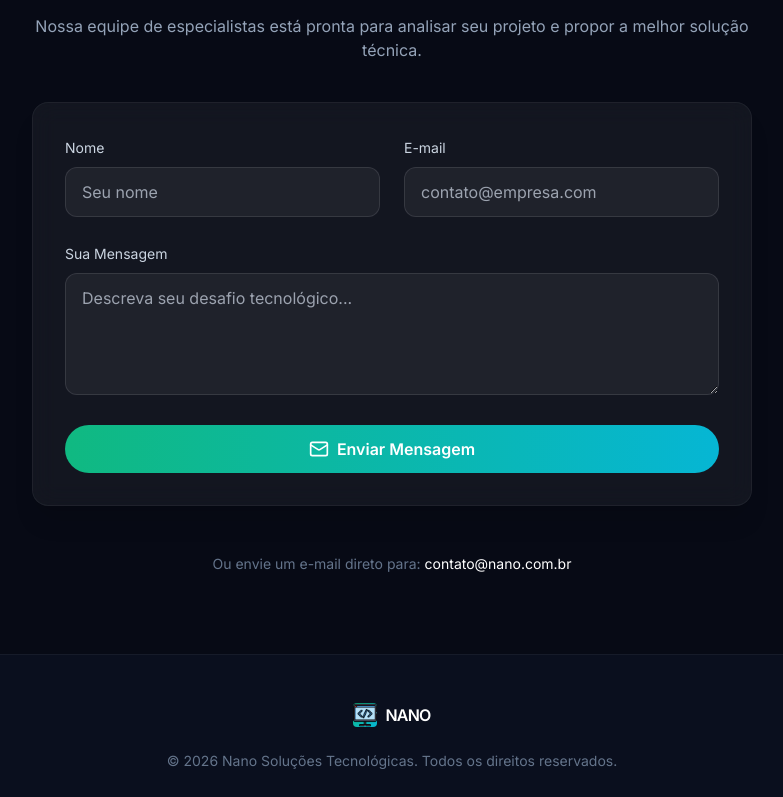
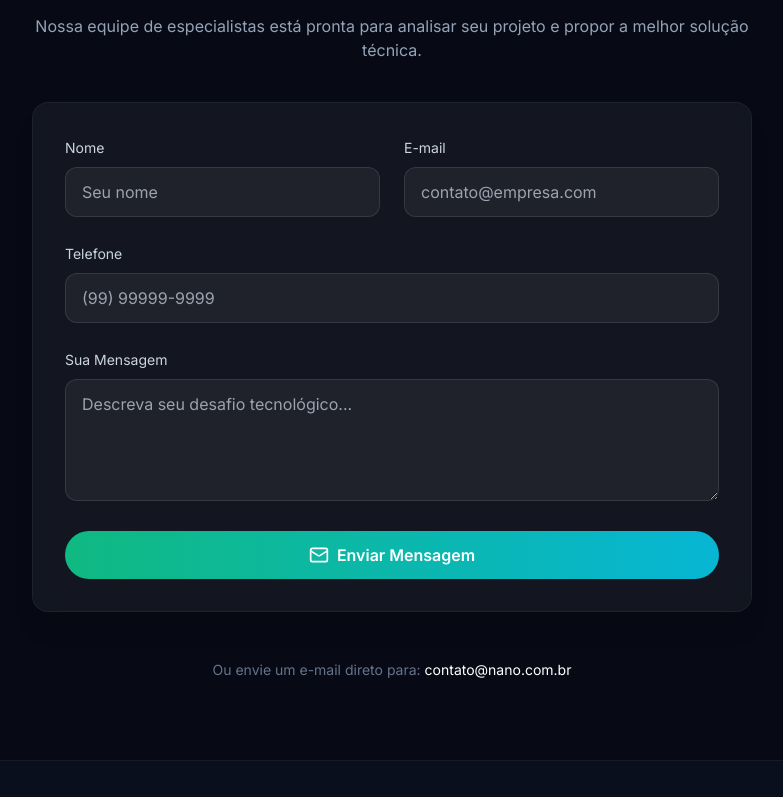
Before and after one commit to sandropeixoto/Site-Nano, a React (Vite) app: page / in a window 1280 px wide. Shown: the part 2020-2817 px from the top of the page, without its empty margins (248-1031 px from the left). Built offline with nearby package versions, Linux system fonts and the light colour scheme.

Commit message:
feat: implement landing page with contact form using react-hook-form and zod validation

```diff
--- a/package.json
+++ b/package.json
@@ -12,12 +12,15 @@
   "dependencies": {
     "@fontsource/inter": "^5.2.8",
     "@fontsource/montserrat": "^5.2.8",
+    "@hookform/resolvers": "^5.2.2",
     "clsx": "^2.1.1",
     "framer-motion": "^12.38.0",
     "lucide-react": "^1.8.0",
     "react": "^19.2.4",
     "react-dom": "^19.2.4",
-    "tailwind-merge": "^3.5.0"
+    "react-hook-form": "^7.72.1",
+    "tailwind-merge": "^3.5.0",
+    "zod": "^4.3.6"
   },
   "devDependencies": {
     "@eslint/js": "^9.39.4",
--- a/src/App.tsx
+++ b/src/App.tsx
@@ -175,13 +175,35 @@ const Services = () => {
 };
 
 import { useState } from "react";
+import { useForm } from "react-hook-form";
+import { zodResolver } from "@hookform/resolvers/zod";
+import * as z from "zod";
+
+const contactSchema = z.object({
+  name: z.string().min(2, "Nome deve ter pelo menos 2 caracteres"),
+  email: z.string().email("Endereço de e-mail inválido"),
+  phone: z.string().min(14, "O telefone deve ser válido").regex(/^\(\d{2}\) \d{4,5}-\d{4}$/, "Formato inválido"),
+  message: z.string().min(10, "A mensagem deve ter pelo menos 10 caracteres")
+});
+
+type ContactFormData = z.infer<typeof contactSchema>;
 
 const Contact = () => {
-  const [formData, setFormData] = useState({ name: '', email: '', message: '' });
   const [status, setStatus] = useState<'idle' | 'loading' | 'success' | 'error'>('idle');
 
-  const handleSubmit = async (e: React.FormEvent) => {
-    e.preventDefault();
+  const { register, handleSubmit, reset, formState: { errors } } = useForm<ContactFormData>({
+    resolver: zodResolver(contactSchema)
+  });
+
+  const phoneMask = (value: string) => {
+    if (!value) return '';
+    value = value.replace(/\D/g, '');
+    value = value.replace(/^(\d{2})(\d)/g, '($1) $2');
+    value = value.replace(/(\d)(\d{4})$/, '$1-$2');
+    return value.substring(0, 15);
+  };
+
+  const onSubmit = async (data: ContactFormData) => {
     setStatus('loading');
 
     try {
@@ -194,12 +216,13 @@ const Contact = () => {
         body: JSON.stringify({
           from: 'Acme <onboarding@resend.dev>', // Ou email de domínio verificado do Resend
           to: ['belemonline@gmail.com'],
-          subject: `Novo contato pelo site: ${formData.name}`,
+          subject: `Novo contato pelo site: ${data.name}`,
           html: `
             <h3>Novo Contato Recebido</h3>
-            <p><strong>Nome:</strong> ${formData.name}</p>
-            <p><strong>Email:</strong> ${formData.email}</p>
-            <p><strong>Mensagem:</strong><br/>${formData.message}</p>
+            <p><strong>Nome:</strong> ${data.name}</p>
+            <p><strong>Email:</strong> ${data.email}</p>
+            <p><strong>Telefone:</strong> ${data.phone}</p>
+            <p><strong>Mensagem:</strong><br/>${data.message}</p>
           `
         })
       });
@@ -209,7 +232,7 @@ const Contact = () => {
       }
 
       setStatus('success');
-      setFormData({ name: '', email: '', message: '' });
+      reset();
     } catch (err) {
       console.error(err);
       setStatus('error');
@@ -225,44 +248,56 @@ const Contact = () => {
         </p>
 
         <div className="glass-card p-8 text-left border-white/5">
-          <form className="space-y-6" onSubmit={handleSubmit}>
+          <form className="space-y-6" onSubmit={handleSubmit(onSubmit)}>
             <div className="grid md:grid-cols-2 gap-6">
               <div className="space-y-2">
                 <label className="text-sm font-medium text-slate-300">Nome</label>
                 <input
                   type="text"
-                  required
-                  value={formData.name}
-                  onChange={(e) => setFormData({...formData, name: e.target.value})}
-                  className="w-full bg-white/5 border border-white/10 rounded-xl px-4 py-3 focus:outline-none focus:border-premium-emerald transition-colors"
+                  {...register('name')}
+                  className={`w-full bg-white/5 border ${errors.name ? 'border-red-500' : 'border-white/10'} rounded-xl px-4 py-3 focus:outline-none focus:border-premium-emerald transition-colors`}
                   placeholder="Seu nome"
                   disabled={status === 'loading'}
                 />
+                {errors.name && <p className="text-red-500 text-xs mt-1">{errors.name.message}</p>}
               </div>
               <div className="space-y-2">
                 <label className="text-sm font-medium text-slate-300">E-mail</label>
                 <input
                   type="email"
-                  required
-                  value={formData.email}
-                  onChange={(e) => setFormData({...formData, email: e.target.value})}
-                  className="w-full bg-white/5 border border-white/10 rounded-xl px-4 py-3 focus:outline-none focus:border-premium-emerald transition-colors"
+                  {...register('email')}
+                  className={`w-full bg-white/5 border ${errors.email ? 'border-red-500' : 'border-white/10'} rounded-xl px-4 py-3 focus:outline-none focus:border-premium-emerald transition-colors`}
                   placeholder="contato@empresa.com"
                   disabled={status === 'loading'}
                 />
+                {errors.email && <p className="text-red-500 text-xs mt-1">{errors.email.message}</p>}
               </div>
+            </div>
+            <div className="space-y-2">
+              <label className="text-sm font-medium text-slate-300">Telefone</label>
+              <input
+                type="text"
+                {...register('phone')}
+                onChange={(e) => {
+                  e.target.value = phoneMask(e.target.value);
+                  register('phone').onChange(e);
+                }}
+                className={`w-full bg-white/5 border ${errors.phone ? 'border-red-500' : 'border-white/10'} rounded-xl px-4 py-3 focus:outline-none focus:border-premium-emerald transition-colors`}
+                placeholder="(99) 99999-9999"
+                disabled={status === 'loading'}
+              />
+              {errors.phone && <p className="text-red-500 text-xs mt-1">{errors.phone.message}</p>}
             </div>
             <div className="space-y-2">
               <label className="text-sm font-medium text-slate-300">Sua Mensagem</label>
               <textarea
                 rows={4}
-                required
-                value={formData.message}
-                onChange={(e) => setFormData({...formData, message: e.target.value})}
-                className="w-full bg-white/5 border border-white/10 rounded-xl px-4 py-3 focus:outline-none focus:border-premium-emerald transition-colors"
+                {...register('message')}
+                className={`w-full bg-white/5 border ${errors.message ? 'border-red-500' : 'border-white/10'} rounded-xl px-4 py-3 focus:outline-none focus:border-premium-emerald transition-colors`}
                 placeholder="Descreva seu desafio tecnológico..."
                 disabled={status === 'loading'}
               />
+              {errors.message && <p className="text-red-500 text-xs mt-1">{errors.message.message}</p>}
             </div>
 
             {status === 'success' && (
```
Also changed, not shown: 1 other file (tests, documents, lock files or other folders).
